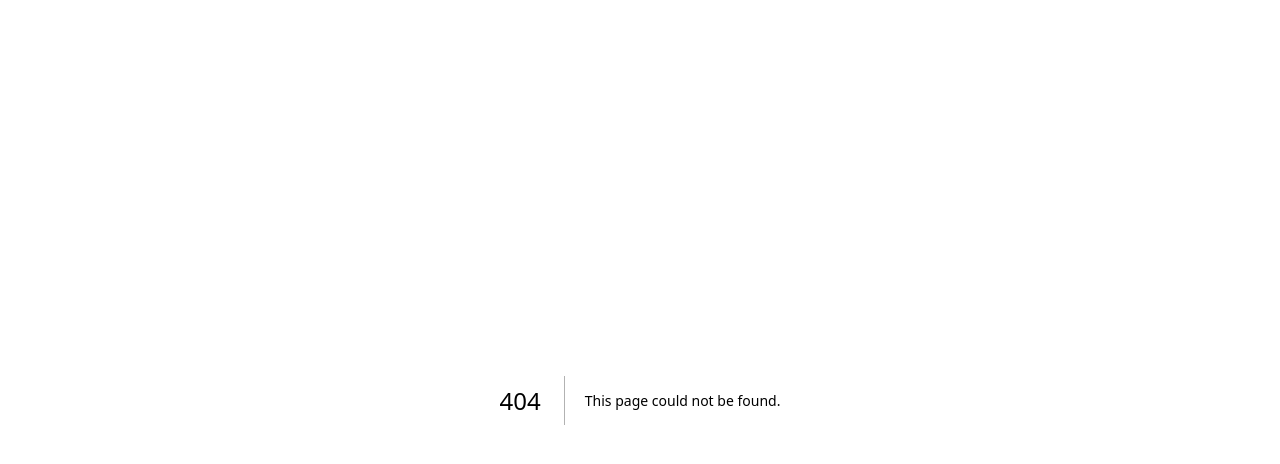
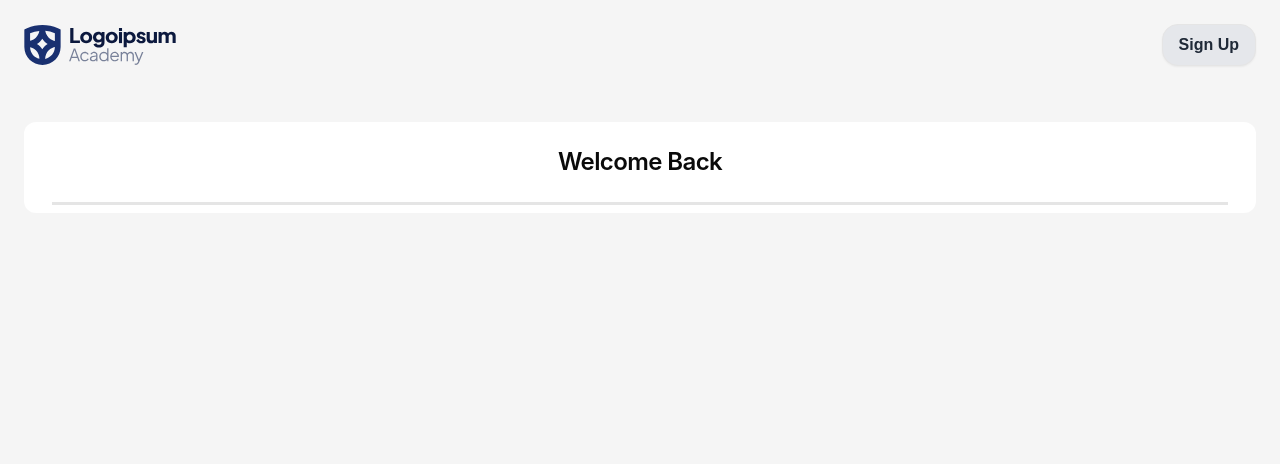
Before and after one commit to Meyzan16/jira-clone, a Next.js app: page /sign-in in a window 1280 px wide. Before the commit this address had no page. Shown: the top 464 px of the page. Built offline with nearby package versions, Linux system fonts and the light colour scheme.

Commit message:
add components card and layout login

```diff
--- /dev/null
+++ b/src/app/(auth)/layout.tsx
@@ -0,0 +1,29 @@
+import Button from '@/components/button';
+import Image from 'next/image';
+import React from 'react'
+
+interface AuthLayoutProps {
+    children: React.ReactNode;
+}
+
+const AuthLayout = ({children}: AuthLayoutProps) => {
+  return (
+    <main className='bg-neutral-100 min-h-screen '>
+        <div className='mx-auto max-w-screen-2xl p-6'>
+            <nav className='flex justify-between items-center'>
+                <Image src="/logo.svg" height={60} width={152} alt='logo' />
+                <div className='flex items-center gap-2'>
+                    <Button variant='secondary'>
+                        Sign Up
+                    </Button>
+                </div>
+            </nav>
+            <div className='flex flex-col items-center justify-center pt-4 md:pt-14 font-sans'>
+                {children}
+            </div>
+        </div>
+    </main>
+  )
+}
+
+export default AuthLayout
--- /dev/null
+++ b/src/app/(auth)/sign-in/page.tsx
@@ -0,0 +1,8 @@
+import SignInCard from '@/features/auth/components/sign-in-card'
+import React from 'react'
+
+const SignInPage = () => {
+  return <SignInCard />
+}
+
+export default SignInPage
--- /dev/null
+++ b/src/app/(auth)/sign-up/page.tsx
@@ -0,0 +1,9 @@
+import React from 'react'
+
+const SignUpPage = () => {
+  return (
+    <div>Sign up page</div>
+  )
+}
+
+export default SignUpPage
--- a/src/app/layout.tsx
+++ b/src/app/layout.tsx
@@ -4,16 +4,6 @@ import "./globals.css";
 import AosInit from "@/components/aos";
 import GlobalState from "./context";
 
-const geistSans = localFont({
-  src: "./fonts/GeistVF.woff",
-  variable: "--font-geist-sans",
-  weight: "100 900",
-});
-const geistMono = localFont({
-  src: "./fonts/GeistMonoVF.woff",
-  variable: "--font-geist-mono",
-  weight: "100 900",
-});
 
 export const metadata: Metadata = {
   title: "Create Next App",
@@ -29,7 +19,7 @@ export default function RootLayout({
     <html lang="en">
       <AosInit />
       <body
-        className={`${geistSans.variable} ${geistMono.variable} antialiased`}
+        className={`antialiased min-h-screen`}
       >
         <GlobalState>
           {children}
--- /dev/null
+++ b/src/components/card.tsx
@@ -0,0 +1,29 @@
+import * as React from "react";
+
+const Card = ({ className = "", children }: { className?: string; children: React.ReactNode }) => (
+  <div className={`rounded-xl border bg-card text-card-foreground shadow ${className}`}>
+    {children}
+  </div>
+);
+
+const CardHeader = ({ className = "", children }: { className?: string; children: React.ReactNode }) => (
+  <div className={`flex flex-col space-y-1.5 p-6 ${className}`}>{children}</div>
+);
+
+const CardTitle = ({ className = "", children }: { className?: string; children: React.ReactNode }) => (
+  <h2 className={`font-semibold leading-none tracking-tight ${className}`}>{children}</h2>
+);
+
+const CardDescription = ({ className = "", children }: { className?: string; children?: React.ReactNode }) => (
+  children ? <p className={`text-sm text-muted-foreground ${className}`}>{children}</p> : null
+);
+
+const CardContent = ({ className = "", children }: { className?: string; children: React.ReactNode }) => (
+  <div className={`p-6 pt-0 ${className}`}>{children}</div>
+);
+
+const CardFooter = ({ className = "", children }: { className?: string; children: React.ReactNode }) => (
+  <div className={`flex items-center p-6 pt-0 ${className}`}>{children}</div>
+);
+
+export { Card, CardHeader, CardTitle, CardDescription, CardContent, CardFooter };
--- /dev/null
+++ b/src/features/auth/components/sign-in-card.tsx
@@ -0,0 +1,19 @@
+import React from 'react'
+import { Card,CardContent,CardHeader,CardTitle } from '@/components/card'
+
+const SignInCard = () => {
+  return (
+    <Card className="md:w-[487px] lg:w-full lg:h-full w-full h-full  border-none shadow-none">
+        <CardHeader className="flex items-center justify-center text-center p-7">
+            <CardTitle className="text-2xl">
+                    Welcome Back
+            </CardTitle>
+        </CardHeader>
+        <div className='px-7 mb-2 '>
+          <div className='border border-b-2'></div>
+        </div>
+    </Card>
+  )
+}
+
+export default SignInCard
--- a/tailwind.config.ts
+++ b/tailwind.config.ts
@@ -1,4 +1,5 @@
 import type { Config } from "tailwindcss";
+const { fontFamily } = require("tailwindcss/defaultTheme");
 
 const config: Config = {
     darkMode: ["class"],
@@ -6,17 +7,14 @@ const config: Config = {
     "./src/pages/**/*.{js,ts,jsx,tsx,mdx}",
     "./src/components/**/*.{js,ts,jsx,tsx,mdx}",
     "./src/app/**/*.{js,ts,jsx,tsx,mdx}",
+	"./src/features/**/*.{js,ts,jsx,tsx,mdx}",
   ],
   theme: {
   	extend: {
-  		fontFamily: {
-  			Poppins: [
-  				'var(--font-Poppins)'
-  			],
-  			inter: [
-  				'var(--font-Josefin'
-  			]
-  		},
+		fontFamily: {
+			sans: ["Inter", ...fontFamily.sans],
+			poppins: ["Poppins", "sans-serif"],
+		},
   		colors: {
   			lightGray: '#D3D3D3',
   			purple: '#6842EF',
```
Also changed, not shown: public/logo.svg (added).
